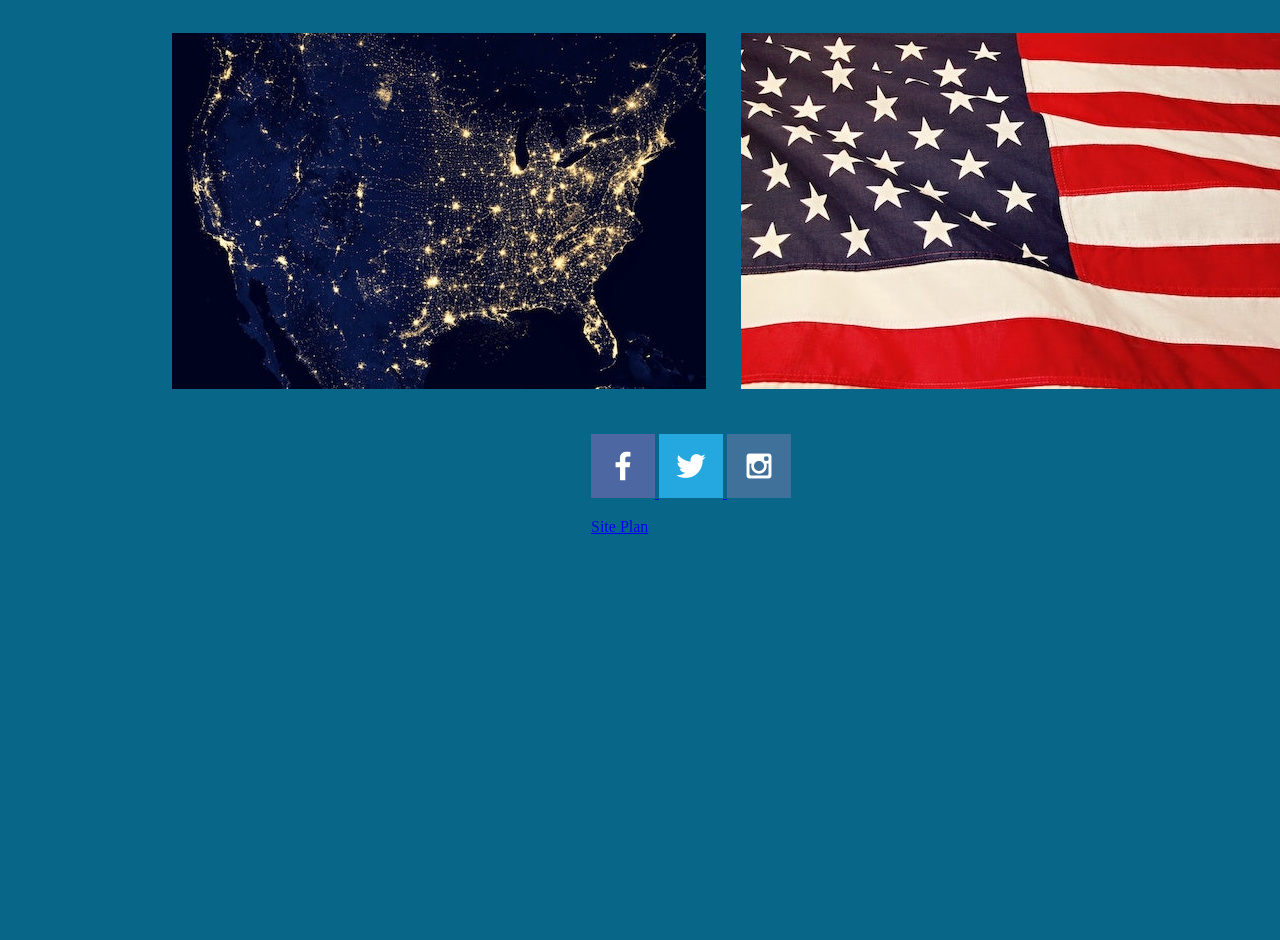
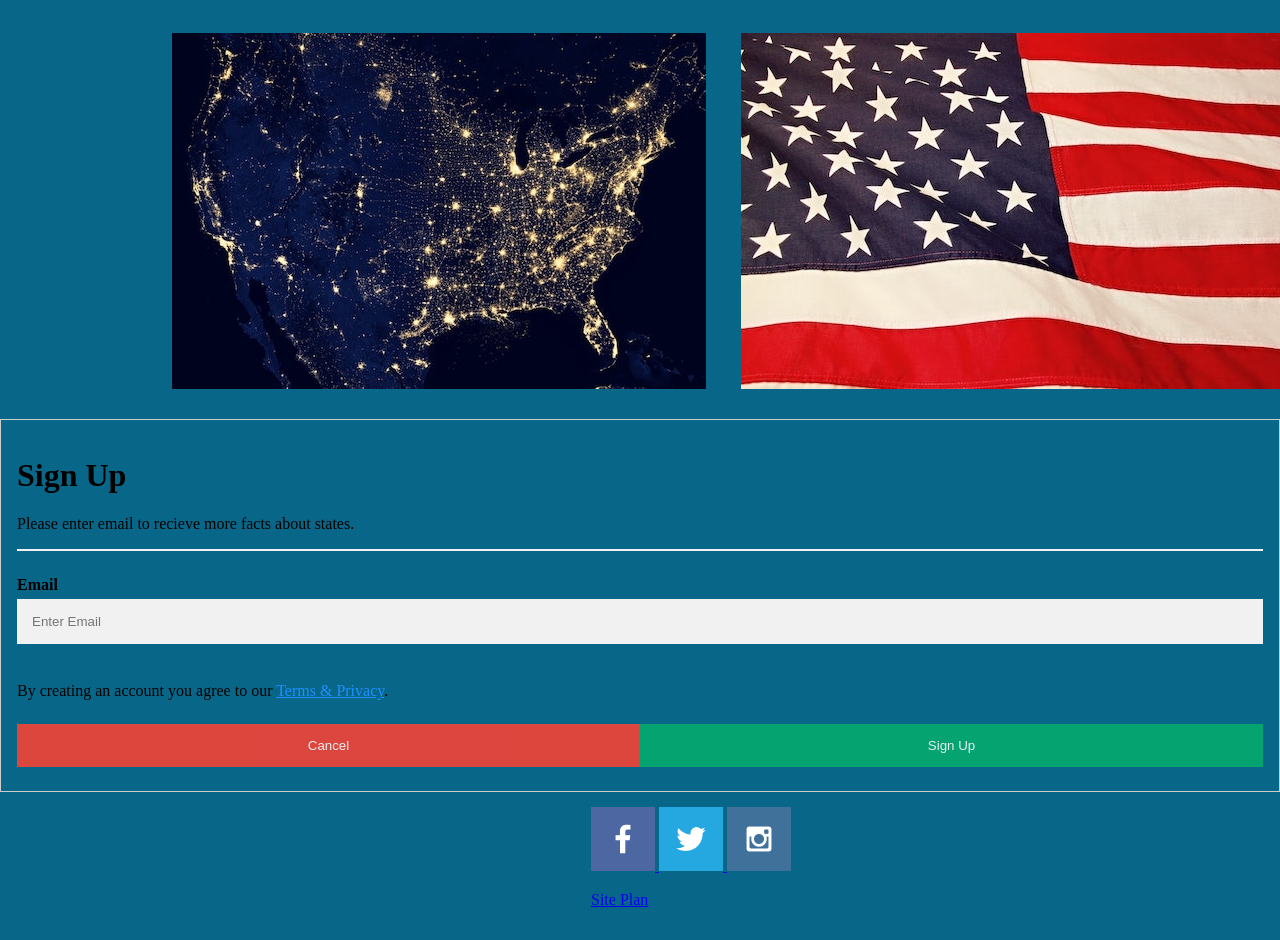
Before and after one commit to jromrell/wdd130, a plain HTML site: page statefacts/index.html in a window 1280 px wide. Shown: the part 622-1562 px from the top of the page. Before the commit the page ends 1189 px from the top, so only its background shows below. Drawn offline with Linux system fonts and the light colour scheme.

Commit message:
home page form

```diff
--- a/statefacts/index.html
+++ b/statefacts/index.html
@@ -45,6 +45,25 @@
         </main>
         <footer>
 
+            <form action="action_page.php" style="border:1px solid #ccc">
+                <div class="container">
+                  <h1>Sign Up</h1>
+                  <p>Please enter email to recieve more facts about states.</p>
+                  <hr>
+
+                  <label for="email"><b>Email</b></label>
+                  <input type="text" placeholder="Enter Email" name="email" required>
+
+                  <p>By creating an account you agree to our <a href="#" style="color:dodgerblue">Terms & Privacy</a>.</p>
+
+                  <div class="clearfix">
+                    <button type="button" class="cancelbtn">Cancel</button>
+                    <button type="submit" class="signupbtn">Sign Up</button>
+                  </div>
+                </div>
+              </form>
+
+
 
             <div class="social">
                 <a href="https://facebook.com">
--- a/statefacts/styles/styles.css
+++ b/statefacts/styles/styles.css
@@ -71,3 +71,71 @@ body {
     margin-left: 45%;
     padding: 15px;
 }
+* {box-sizing: border-box}
+
+/* Full-width input fields */
+  input[type=text], input[type=password] {
+  width: 100%;
+  padding: 15px;
+  margin: 5px 0 22px 0;
+  display: inline-block;
+  border: none;
+  background: #f1f1f1;
+}
+
+input[type=text]:focus, input[type=password]:focus {
+  background-color: #ddd;
+  outline: none;
+}
+
+hr {
+  border: 1px solid #f1f1f1;
+  margin-bottom: 25px;
+}
+
+/* Set a style for all buttons */
+button {
+  background-color: #04AA6D;
+  color: white;
+  padding: 14px 20px;
+  margin: 8px 0;
+  border: none;
+  cursor: pointer;
+  width: 100%;
+  opacity: 0.9;
+}
+
+button:hover {
+  opacity:1;
+}
+
+/* Extra styles for the cancel button */
+.cancelbtn {
+  padding: 14px 20px;
+  background-color: #f44336;
+}
+
+/* Float cancel and signup buttons and add an equal width */
+.cancelbtn, .signupbtn {
+  float: left;
+  width: 50%;
+}
+
+/* Add padding to container elements */
+.container {
+  padding: 16px;
+}
+
+/* Clear floats */
+.clearfix::after {
+  content: "";
+  clear: both;
+  display: table;
+}
+
+/* Change styles for cancel button and signup button on extra small screens */
+@media screen and (max-width: 300px) {
+  .cancelbtn, .signupbtn {
+    width: 100%;
+  }
+}
```
Also changed, not shown: 1 other file.
